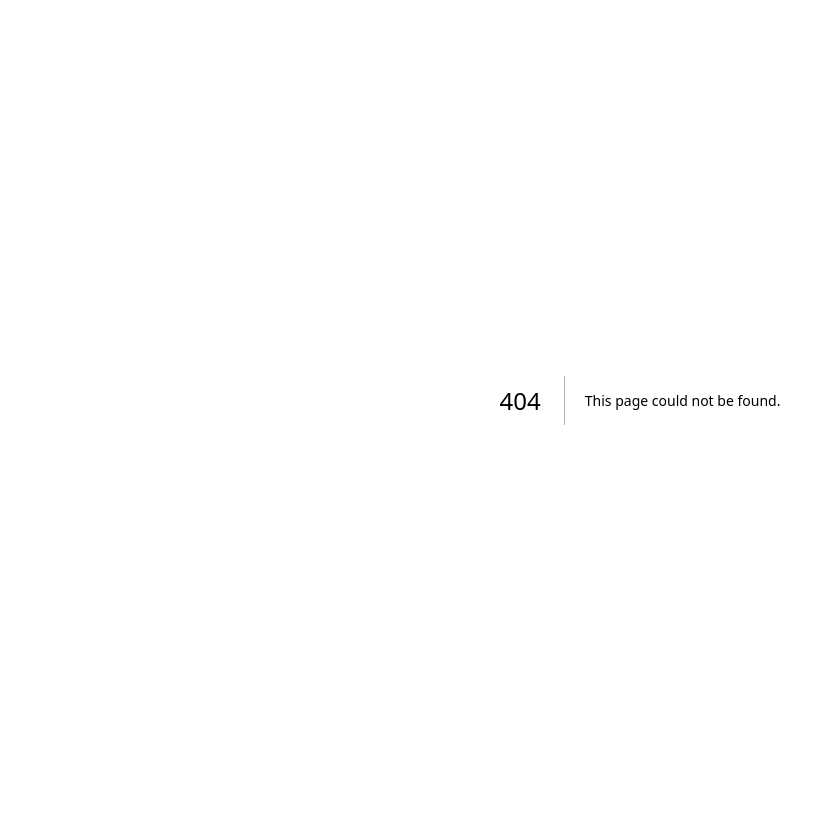
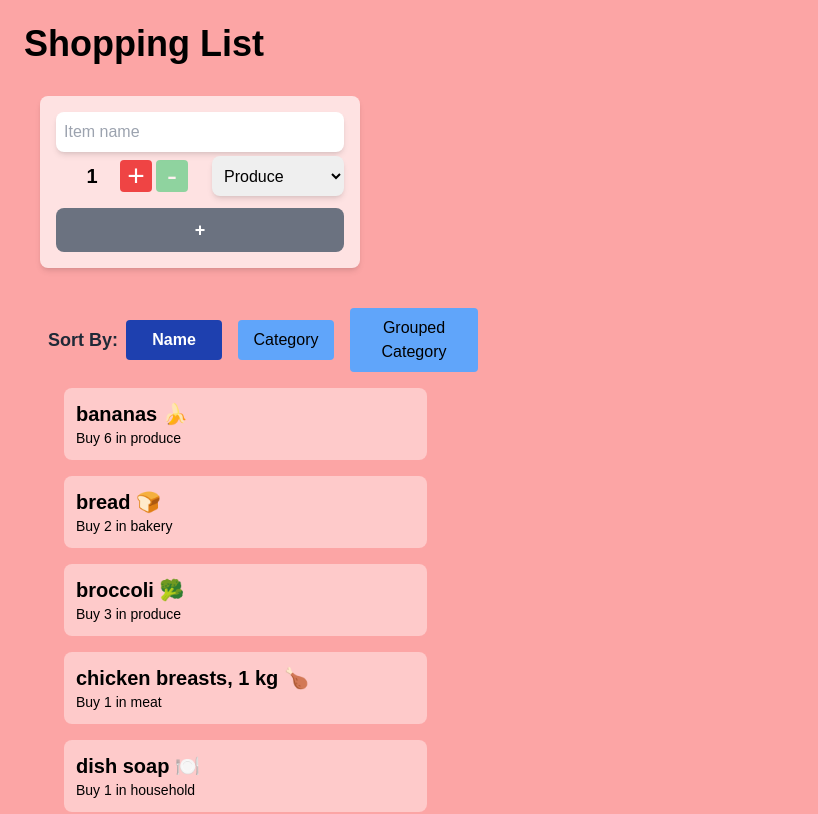
Before and after one commit to wNv-paCe/cprg306-assignments, a Next.js app: page /week-7 in a window 1280 px wide. Before the commit this address had no page. Shown: the top 814 px of the page, without its empty margins (0-818 px from the left). Built offline with nearby package versions, Linux system fonts and the light colour scheme.

Commit message:
Finished week-7, fix week-2 error

```diff
--- a/app/page.js
+++ b/app/page.js
@@ -1,7 +1,7 @@
 import Link from "next/link";
 
 export default function Page() {
-  const weeks = [2, 3, 4, 5, 6];
+  const weeks = [2, 3, 4, 5, 6, 7];
 
   return (
     <main className="flex min-h-screen flex-col items-center justify-between p-24">
--- a/app/week-2/page.js
+++ b/app/week-2/page.js
@@ -3,10 +3,8 @@ import StudentInfo from "./student-info";
 export default function Page() {
   return (
     <main className="bg-gray-800 flex min-h-screen flex-col items-center p-14">
-      <h1 className="text-white text-3xl font-bold mb-5">Shopping List</h1>
-      <p1>
-        <StudentInfo />
-      </p1>
+      <p className="text-white text-3xl font-bold mb-5">Shopping List</p>
+      <StudentInfo />
     </main>
   );
 }
--- a/app/week-2/student-info.js
+++ b/app/week-2/student-info.js
@@ -4,11 +4,11 @@ export default function StudentInfo() {
   return (
     <main className="w-48 h-16 p-2 flex flex-col justify-center">
       <h1 className="text-white text-lg font-bold">Name: Charlie</h1>
-      <p1 className="text-rose-300 hover:text-orange-500 hover:underline">
+      <p className="text-rose-300 hover:text-orange-500 hover:underline">
         <Link href="https://github.com/wNv-paCe/cprg306-assignments">
           GitHub Link
         </Link>
-      </p1>
+      </p>
     </main>
   );
 }
--- /dev/null
+++ b/app/week-7/item-list.js
@@ -0,0 +1,104 @@
+"use client";
+
+import { useState } from "react";
+import Item from "./item";
+
+export function ItemList({ items }) {
+  const [sortBy, setSortBy] = useState("name");
+
+  const groupedItems = items.reduce((acc, item) => {
+    if (!acc[item.category]) {
+      acc[item.category] = [];
+    }
+    acc[item.category].push(item);
+    return acc;
+  }, {});
+
+  const sortedItems =
+    sortBy === "groupedCategory"
+      ? groupedItems
+      : [...items].sort((a, b) => {
+          if (sortBy === "name") {
+            return a.name.localeCompare(b.name);
+          } else if (sortBy === "category") {
+            return a.category.localeCompare(b.category);
+          }
+          return 0;
+        });
+
+  return (
+    <div className="p-6">
+      {/* Sort Buttons */}
+      <div className="mb-2 flex items-center flex-wrap">
+        <h2 className="text-lg mr-2 text-gray-800 font-semibold">Sort By:</h2>
+        <button
+          onClick={() => setSortBy("name")}
+          className={`py-2 w-24 mr-4 rounded ${
+            sortBy === "name"
+              ? "bg-blue-800 text-white font-bold"
+              : "bg-blue-400 text-black"
+          }`}
+        >
+          Name
+        </button>
+        <button
+          onClick={() => setSortBy("category")}
+          className={`py-2 w-24 mr-4 rounded ${
+            sortBy === "category"
+              ? "bg-blue-800 text-white font-bold"
+              : "bg-blue-400 text-black"
+          }`}
+        >
+          Category
+        </button>
+        <button
+          onClick={() => setSortBy("groupedCategory")}
+          className={`py-2 w-32 rounded ${
+            sortBy === "groupedCategory"
+              ? "bg-blue-800 text-white font-bold"
+              : "bg-blue-400 text-black"
+          }`}
+        >
+          Grouped Category
+        </button>
+      </div>
+
+      {/* Item List */}
+      {sortBy === "groupedCategory" ? (
+        <div>
+          {Object.keys(sortedItems).map((category) => (
+            <div key={category}>
+              <h3 className="text-lg text-black font-bold mt-4">
+                {category
+                  .split(" ")
+                  .map((word) => word.charAt(0).toUpperCase() + word.slice(1))
+                  .join(" ")}
+              </h3>
+              <ul className="w-1/3">
+                {sortedItems[category].map((item) => (
+                  <Item
+                    key={item.id}
+                    name={item.name}
+                    quantity={item.quantity}
+                    category={item.category}
+                  />
+                ))}
+              </ul>
+            </div>
+          ))}
+        </div>
+      ) : (
+        <ul className="w-1/3">
+          {sortedItems.map((item) => (
+            <Item
+              key={item.id}
+              name={item.name}
+              quantity={item.quantity}
+              category={item.category}
+            />
+          ))}
+        </ul>
+      )}
+    </div>
+  );
+}
--- /dev/null
+++ b/app/week-7/item.js
@@ -0,0 +1,12 @@
+export default function Item(props) {
+  return (
+    <li className="bg-red-200 rounded-lg p-3 m-4">
+      <div>
+        <h1 className="text-xl font-extrabold text-black">{props.name}</h1>
+        <p className="text-sm text-black">
+          Buy {props.quantity} in {props.category}
+        </p>
+      </div>
+    </li>
+  );
+}
--- /dev/null
+++ b/app/week-7/items.json
@@ -0,0 +1,74 @@
+[
+    {
+      "id": "1h2GJKH12gkHG31h1H",
+      "name": "milk, 4 L 🥛",
+      "quantity": 1,
+      "category": "dairy"
+    },
+    {
+      "id": "2KJH3k2j3H1k2J3K1H",
+      "name": "bread 🍞",
+      "quantity": 2,
+      "category": "bakery"
+    },
+    {
+      "id": "3h2KJH3k2j3H1k2J3",
+      "name": "eggs, dozen 🥚",
+      "quantity": 2,
+      "category": "dairy"
+    },
+    {
+      "id": "4k2J3K1H2GJKH12gk",
+      "name": "bananas 🍌",
+      "quantity": 6,
+      "category": "produce"
+    },
+    {
+      "id": "5H1h1H2KJH3k2j3H",
+      "name": "broccoli 🥦",
+      "quantity": 3,
+      "category": "produce"
+    },
+    {
+      "id": "6H1k2J3K1H2GJKH1",
+      "name": "chicken breasts, 1 kg 🍗",
+      "quantity": 1,
+      "category": "meat"
+    },
+    {
+      "id": "7gkHG31h1H2KJH3k",
+      "name": "pasta sauce 🍝",
+      "quantity": 3,
+      "category": "canned goods"
+    },
+    {
+      "id": "8j3H1k2J3K1H2GJK",
+      "name": "spaghetti, 454 g 🍝",
+      "quantity": 2,
+      "category": "dry goods"
+    },
+    {
+      "id": "9H12gkHG31h1H2KJ",
+      "name": "toilet paper, 12 pack 🧻",
+      "quantity": 1,
+      "category": "household"
+    },
+    {
+      "id": "10H3k2j3H1k2J3K1",
+      "name": "paper towels, 6 pack",
+      "quantity": 1,
+      "category": "household"
+    },
+    {
+      "id": "11k2J3K1H2GJKH12",
+      "name": "dish soap 🍽️",
+      "quantity": 1,
+      "category": "household"
+    },
+    {
+      "id": "12GJKH12gkHG31h1",
+      "name": "hand soap 🧼",
+      "quantity": 4,
+      "category": "household"
+    }
+  ]
--- /dev/null
+++ b/app/week-7/new-item.js
@@ -0,0 +1,112 @@
+"use client";
+import { useState } from "react";
+
+export function NewItem({ onAddItem }) {
+  const [name, setName] = useState("");
+  const [quantity, setQuantity] = useState(1);
+  const [category, setCategory] = useState("produce");
+
+  const handleSubmit = function (event) {
+    event.preventDefault();
+
+    // Create an item object with the current values of name, quantity, and category.
+    const item = {
+      id: Math.floor(Math.random() * 1000000).toString(),
+      name,
+      quantity,
+      category,
+    };
+
+    onAddItem(item);
+
+    // Reset the state variables to their initial values.
+    setName("");
+    setQuantity(1);
+    setCategory("produce");
+  };
+
+  const increment = function () {
+    setQuantity(quantity + 1);
+  };
+
+  const decrement = function () {
+    setQuantity(quantity - 1);
+  };
+
+  return (
+    <main>
+      <div className="w-80 shadow-md bg-red-100 p-4 m-4 rounded-lg">
+        <form onSubmit={handleSubmit}>
+          {/* Name input */}
+          <input
+            required
+            type="text"
+            value={name}
+            placeholder="Item name"
+            onChange={(event) => setName(event.target.value)}
+            className="w-full text-black shadow-md h-10 p-2 bg rounded-lg"
+          />
+
+          {/* Quantity and category inputs */}
+          <div className="w-full flex items-center justify-center space-x-4">
+            <div className="w-1/2 p-2 flex items-center">
+              <p className="text-xl w-14 font-semibold text-center text-black">
+                {quantity}
+              </p>
+              <div className=" text-white text-3xl flex items-center space-x-1">
+                <button
+                  type="button"
+                  onClick={increment}
+                  disabled={quantity === 20}
+                  className="bg-red-500 w-8 h-8 rounded disabled:opacity-50 flex items-center justify-center"
+                >
+                  +
+                </button>
+                <button
+                  type="button"
+                  onClick={decrement}
+                  disabled={quantity === 1}
+                  className="bg-green-500 h-8 w-8 rounded disabled:opacity-50 flex items-center justify-center"
+                >
+                  -
+                </button>
+              </div>
+            </div>
+
+            {/* Category select */}
+            <div className="w-1/2">
+              <select
+                value={category}
+                onChange={(event) => setCategory(event.target.value)}
+                className="w-full text-black shadow-md p-2 h-10 rounded-lg"
+              >
+                <option value="category" disabled>
+                  Category
+                </option>
+                <option value="produce">Produce</option>
+                <option value="dairy">Dairy</option>
+                <option value="bakery">Bakery</option>
+                <option value="meat">Meat</option>
+                <option value="frozen">Frozen Foods</option>
+                <option value="canned">Canned Goods</option>
+                <option value="dry">Dry Goods</option>
+                <option value="beverages">Beverages</option>
+                <option value="snacks">Snacks</option>
+                <option value="household">Household</option>
+                <option value="other">Other</option>
+              </select>
+            </div>
+          </div>
+
+          {/* Submit button */}
+          <button
+            type="submit"
+            className="text-lg mt-2 p-2 font-bold bg-gray-500 text-white rounded-lg w-full hover:bg-black"
+          >
+            +
+          </button>
+        </form>
+      </div>
+    </main>
+  );
+}
--- /dev/null
+++ b/app/week-7/page.js
@@ -0,0 +1,22 @@
+"use client";
+
+import { useState } from "react";
+import { NewItem } from "./new-item";
+import { ItemList } from "./item-list";
+import itemsData from "./items.json";
+
+export default function Page() {
+  const [items, setItems] = useState(itemsData);
+
+  const handleAddItem = (newItem) => {
+    setItems((prevItems) => [...prevItems, newItem]);
+  };
+
+  return (
+    <main className="bg-red-300 p-6">
+      <h1 className="text-4xl font-extrabold mb-8 text-black">Shopping List</h1>
+      <NewItem onAddItem={handleAddItem} />
+      <ItemList items={items} />
+    </main>
+  );
+}
```
